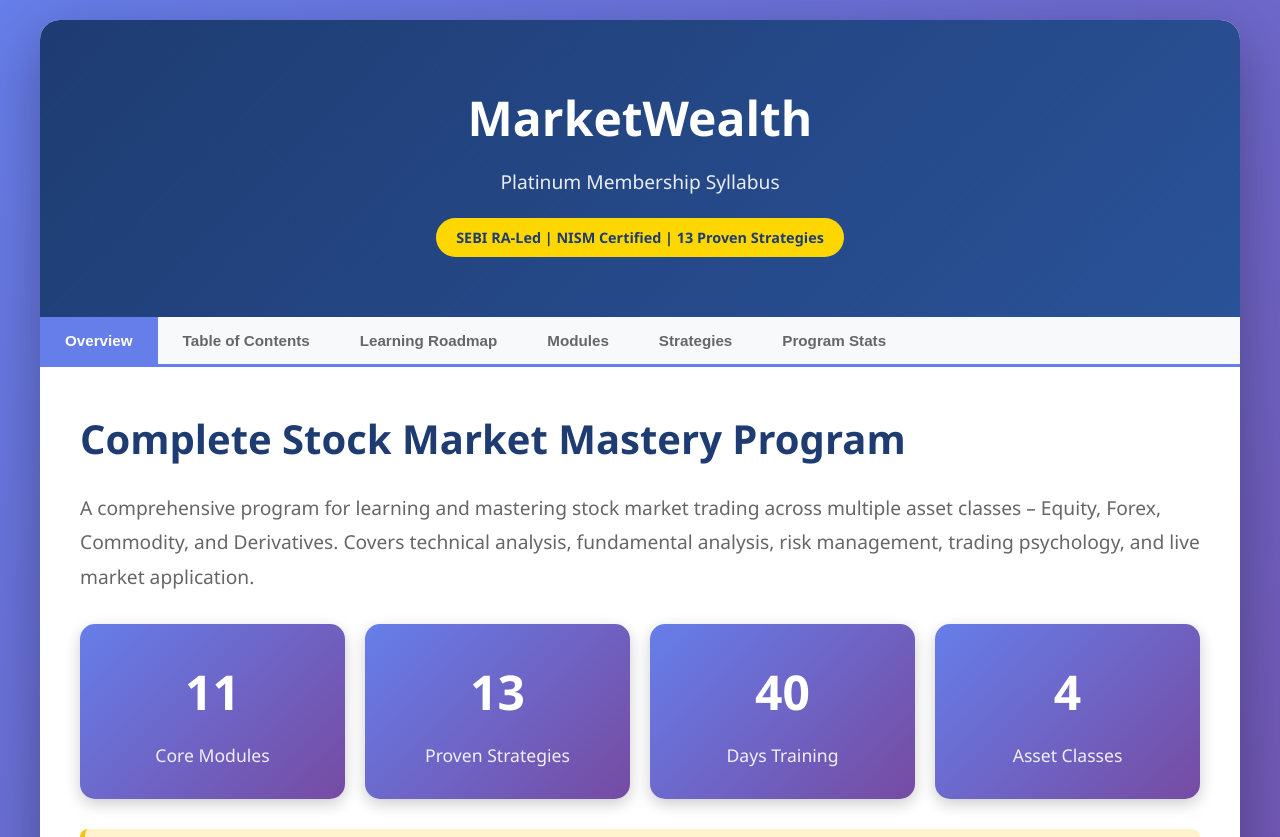
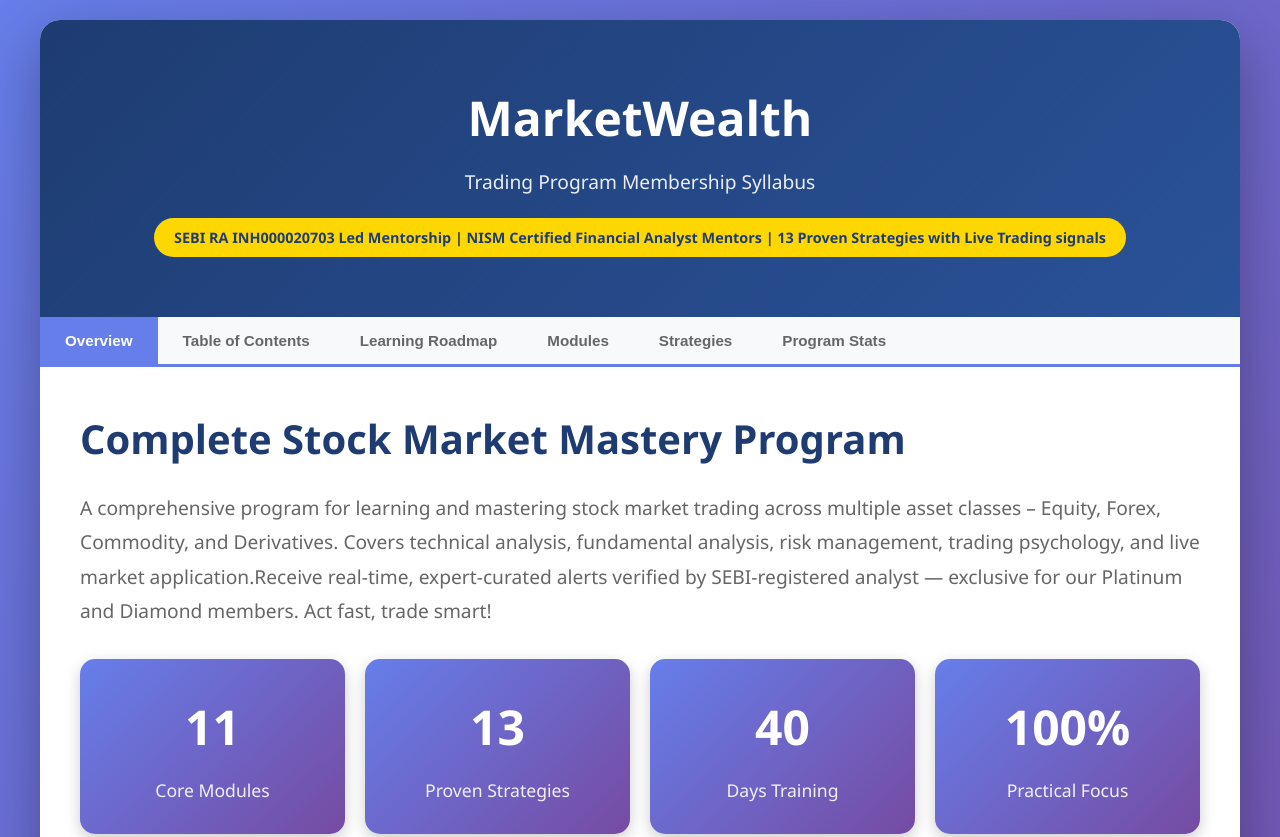
Before and after one commit to marketwealthgroup-ai/marketwealth-syllabus, a plain HTML site: page index.html in a window 1280 px wide. Shown: the top 837 px of the page. Drawn offline with Linux system fonts and the light colour scheme.

Commit message:
Update index.html

```diff
--- a/index.html
+++ b/index.html
@@ -3,7 +3,8 @@
 <head>
     <meta charset="UTF-8">
     <meta name="viewport" content="width=device-width, initial-scale=1.0">
-    <title>MarketWealth Platinum Membership Syllabus</title>
+    <title>MarketWealth Trading Programs Membership Syllabus - Learn & Trade from Day 1 </title>
+    <title>Why wait to trade when you can start winning from Day 1 — Learn & Trade with Marketwealth. </title>
     <style>
         * {
             margin: 0;
@@ -516,8 +517,8 @@
     <div class="container">
         <div class="header">
             <h1>MarketWealth</h1>
-            <p>Platinum Membership Syllabus</p>
-            <span class="badge">SEBI RA-Led | NISM Certified | 13 Proven Strategies</span>
+            <p>Trading Program Membership Syllabus</p>
+            <span class="badge">SEBI RA INH000020703 Led Mentorship | NISM Certified Financial Analyst Mentors | 13 Proven Strategies with Live Trading signals</span>
         </div>
 
         <div class="nav-tabs">
@@ -534,7 +535,7 @@
             <div id="overview" class="section active">
                 <h2 style="color: #1e3c72; font-size: 2.5em; margin-bottom: 20px;">Complete Stock Market Mastery Program</h2>
                 <p style="font-size: 1.2em; color: #666; line-height: 1.8; margin-bottom: 30px;">
-                    A comprehensive program for learning and mastering stock market trading across multiple asset classes – Equity, Forex, Commodity, and Derivatives. Covers technical analysis, fundamental analysis, risk management, trading psychology, and live market application.
+                    A comprehensive program for learning and mastering stock market trading across multiple asset classes – Equity, Forex, Commodity, and Derivatives. Covers technical analysis, fundamental analysis, risk management, trading psychology, and live market application.Receive real-time, expert-curated alerts verified by SEBI-registered analyst — exclusive for our Platinum and Diamond members. Act fast, trade smart!
                 </p>
 
                 <div class="stats-grid">
@@ -551,8 +552,8 @@
                         <div class="stat-label">Days Training</div>
                     </div>
                     <div class="stat-card">
-                        <div class="stat-number">4</div>
-                        <div class="stat-label">Asset Classes</div>
+                        <div class="stat-number">100%</div>
+                        <div class="stat-label">Practical Focus</div>
                     </div>
                 </div>
 
@@ -1181,8 +1182,8 @@
                 <div class="cta-section">
                     <h2 style="margin-bottom: 15px;">Transform Your Trading Career</h2>
                     <p style="font-size: 1.1em; margin-bottom: 10px;">Join 1000+ traders who are already profiting with MarketWealth</p>
-                    <p style="font-size: 0.95em; opacity: 0.9;">40 Days Program | 13 Strategies | Premium Alerts | Expert Mentorship</p>
-                    <button class="cta-button">Start Trading Today - INR 25,000</button>
+                    <p style="font-size: 0.95em; opacity: 0.9;">40 Days Program | 13+ Strategies | Premium Trading Signals | SEBI RA LED Mentorship</p>
+                    <button class="cta-button">Start Trading Today- You dont have to wait to Trade in your Learning phase when you can Learn & Trade from Day 1 with us.</button>
                 </div>
             </div>
         </div>
```
